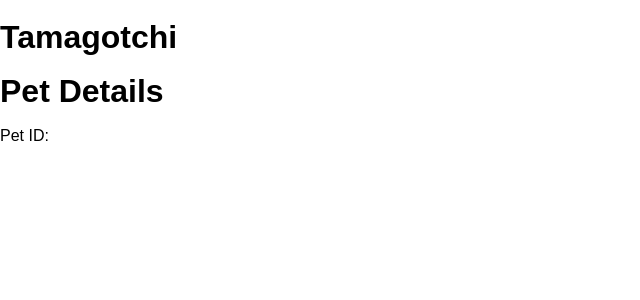
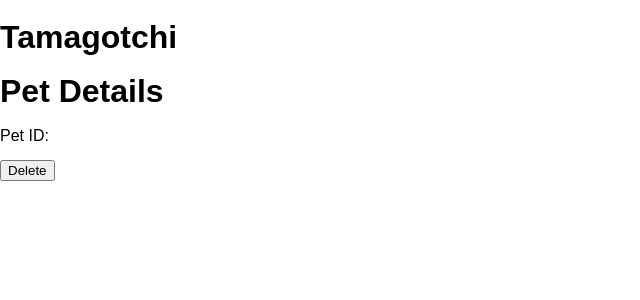
Before and after one commit to Amheisern/tamagotchiFrontEnd, a React (Vite) app: page /1 in a window 1280 px wide. Shown: the top 300 px of the page, without its empty margins (0-640 px from the left). Built offline with nearby package versions, Linux system fonts and the light colour scheme.

Commit message:
delete function not working

```diff
--- a/src/pages/PetDetails.tsx
+++ b/src/pages/PetDetails.tsx
@@ -1,3 +1,4 @@
+import axios from 'axios'
 import React from 'react'
 import { useNavigate, useParams } from 'react-router'
 
@@ -20,5 +21,6 @@
       Pet ID:
       {params.name}
     </p>
+    <button onClick={deletePet}>Delete</button>
   </div>
 }
```
